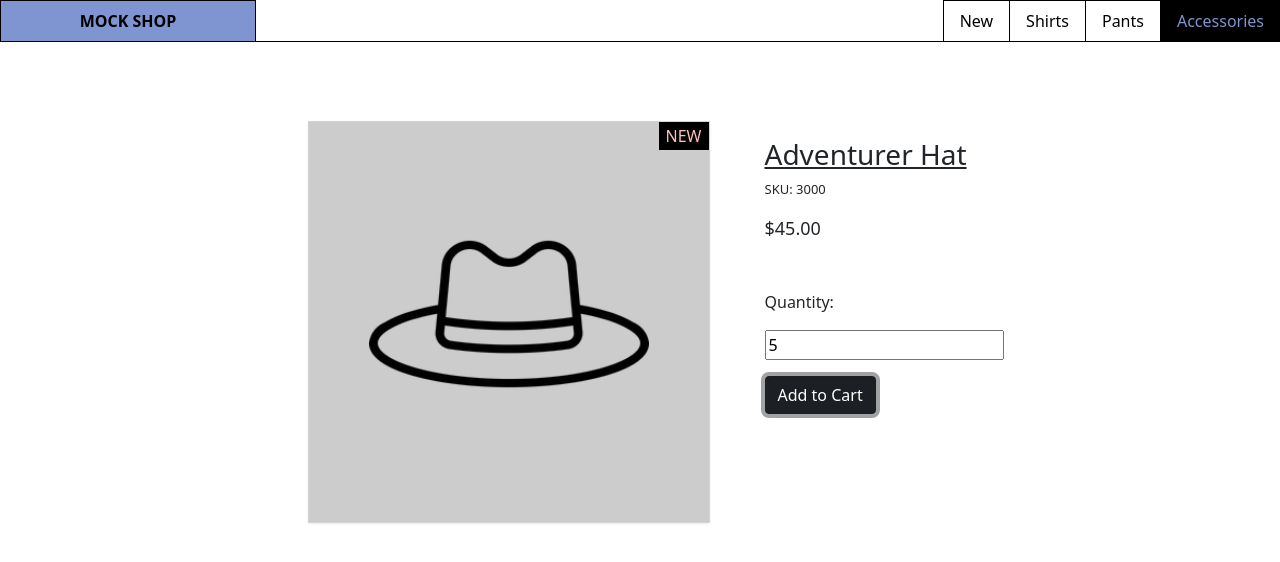
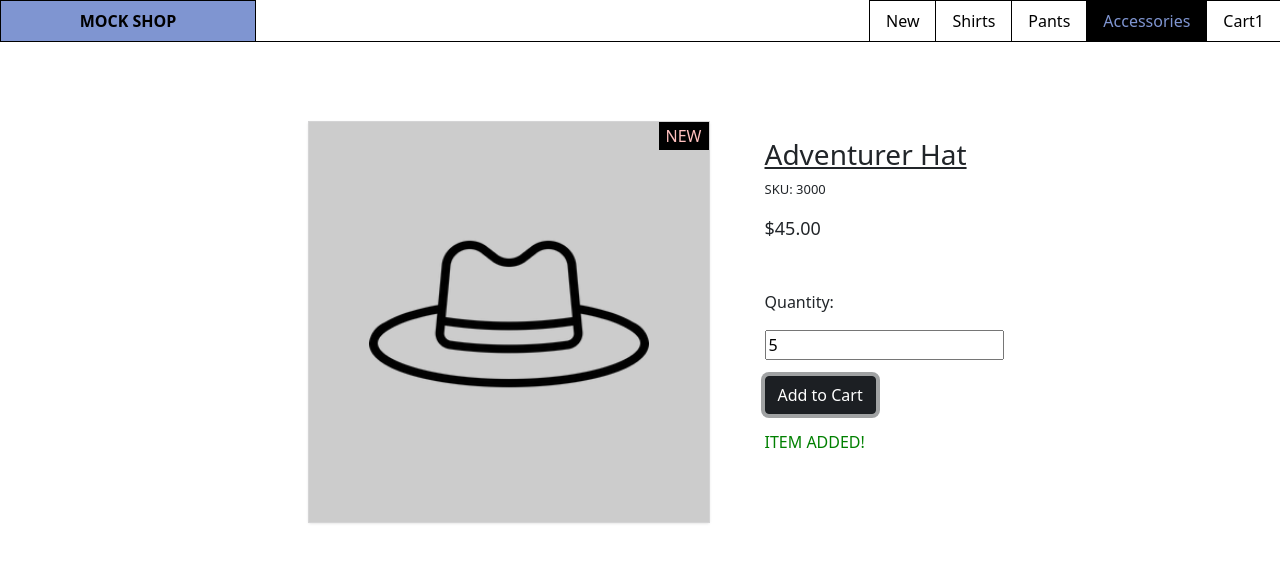
Before and after one commit to Jaredsimonelli/mock-online-shop-react, a React (Create React App) app: page /accessories/3000 in a window 1280 px wide. Both pictures are taken after typing "5" into the empty fields and a click on the input "Add to Cart". Shown: the top 562 px of the page. Built offline with nearby package versions, Linux system fonts and the light colour scheme.

Commit message:
add more actions and add cart nav

```diff
--- a/src/components/Grid.js
+++ b/src/components/Grid.js
@@ -1,7 +1,18 @@
 import { Link } from "react-router-dom";
 import { getIcon } from "../helpers/getIcon";
 
+import { useEffect } from "react";
+import { useDispatch } from "react-redux";
+
+import { resetDuplicate } from "../redux/actions";
+
 const Grid = ({ items, title }) => {
+  const dispatch = useDispatch();
+
+  useEffect(() => {
+    dispatch(resetDuplicate());
+  }, []);
+
   return (
     <div className="container">
       <h1 className="text-center mt-3">{title}</h1>
--- a/src/components/Item.js
+++ b/src/components/Item.js
@@ -2,7 +2,7 @@ import React from "react";
 import { useSelector, useDispatch } from "react-redux";
 import { useParams } from "react-router-dom";
 
-import { addToCart } from "../redux/actions";
+import { addToCart, duplicate } from "../redux/actions";
 import { getIcon } from "../helpers/getIcon";
 
 function Item() {
@@ -19,6 +19,14 @@ function Item() {
   const capitalize = (s) => {
     if (typeof s !== "string") return "";
     return s.charAt(0).toUpperCase() + s.slice(1);
+  };
+
+  const addToCartDispatch = (i, q) => {
+    if (!store.cart.find((c) => c.item.id === i.id)) {
+      dispatch(addToCart({ item: i, quantity: q }));
+    } else {
+      dispatch(duplicate());
+    }
   };
 
   return (
@@ -65,9 +73,20 @@ function Item() {
               className="mt-3 add-to-cart-btn btn btn-dark"
               type="submit"
               value="Add to Cart"
-              onClick={() => dispatch(addToCart({ item, quantity: 1 }))}
+              onClick={() => addToCartDispatch(item, 1)}
             />
           </div>
+          {store.addToCartMsg && (
+            <div
+              className={`mt-3 ${
+                store.addToCartMsg === "ITEM ADDED!"
+                  ? "success-msg"
+                  : "warn-msg"
+              }`}
+            >
+              {store.addToCartMsg}
+            </div>
+          )}
         </div>
       </div>
     </div>
--- a/src/components/Nav.js
+++ b/src/components/Nav.js
@@ -1,7 +1,9 @@
 import { Link } from "react-router-dom";
 import { useLocation } from "react-router-dom";
+import { useSelector } from "react-redux";
 
 const Nav = () => {
+  const store = useSelector((state) => state.store);
   const location = useLocation();
   const activeTab =
     location.pathname === "/" ? "home" : location.pathname.substring(1);
@@ -9,11 +11,6 @@ const Nav = () => {
   return (
     <>
       <div className="right-nav">
-        {/* <div className="nav-item">
-          <Link to="/" className="home-tab" id="home">
-            Home
-          </Link>
-        </div> */}
         <Link to="/" className="home-tab" id="home">
           MOCK SHOP
         </Link>
@@ -66,6 +63,20 @@ const Nav = () => {
               Accessories
             </Link>
           </li>
+          <li className="nav-item">
+            <Link
+              to="/cart"
+              className={`nav-link ${
+                activeTab.includes("cart") ? "active" : ""
+              }`}
+              id="cart"
+            >
+              Cart
+              {store.cartQuantity > 0 && (
+                <span className="cart-quantity">{store.cartQuantity}</span>
+              )}
+            </Link>
+          </li>
         </ul>
       </div>
     </>
--- a/src/index.css
+++ b/src/index.css
@@ -35,6 +35,19 @@ code {
 
 a {
   color: black !important;
+}
+
+.numberCircle {
+  border-radius: 50%;
+  width: 8px;
+  height: 8px;
+  padding: 2px;
+  margin-left: 3px;
+  background: orange;
+  border: 1px solid orange;
+  text-align: center;
+  font-size: 12px;
+  font-weight: 800;
 }
 
 /*.nav-item a:visited {
@@ -178,6 +191,13 @@ a {
 }
 
 /* COLOR */
+.success-msg {
+  color: green;
+}
+
+.warn-msg {
+  color: goldenrod;
+}
 
 .red {
   filter: invert(10%) sepia(91%) saturate(7500%) hue-rotate(2deg)
--- a/src/redux/actions/index.js
+++ b/src/redux/actions/index.js
@@ -9,6 +9,18 @@ export const addToCart = (item, quantity) => {
   return {
     type: "ADD TO CART",
     payload: { item, quantity },
+  };
+};
+
+export const duplicate = () => {
+  return {
+    type: "DUPLICATE",
+  };
+};
+
+export const resetDuplicate = () => {
+  return {
+    type: "RESET DUPLICATE",
   };
 };
 
--- a/src/redux/reducers/store.js
+++ b/src/redux/reducers/store.js
@@ -7,6 +7,8 @@ const initialState = {
   pants: pantsList,
   accessories: accessoriesList,
   cart: [],
+  addToCartMsg: "",
+  cartQuantity: 0,
 };
 
 const storeReducer = (state = initialState, action) => {
@@ -27,7 +29,19 @@ const storeReducer = (state = initialState, action) => {
     case "ADD TO CART":
       return {
         ...state,
-        cart: [...state.cart, action.payload],
+        cart: [...state.cart, action.payload.item],
+        addToCartMsg: "ITEM ADDED!",
+        cartQuantity: state.cartQuantity + action.payload.item.quantity,
+      };
+    case "DUPLICATE":
+      return {
+        ...state,
+        addToCartMsg: "ITEM HAS ALREADY BEEN ADDED!",
+      };
+    case "RESET DUPLICATE":
+      return {
+        ...state,
+        addToCartMsg: "",
       };
     case "UPDATE CART":
       return {
```
Also changed, not shown: src/index.js (+14 -14 lines).
